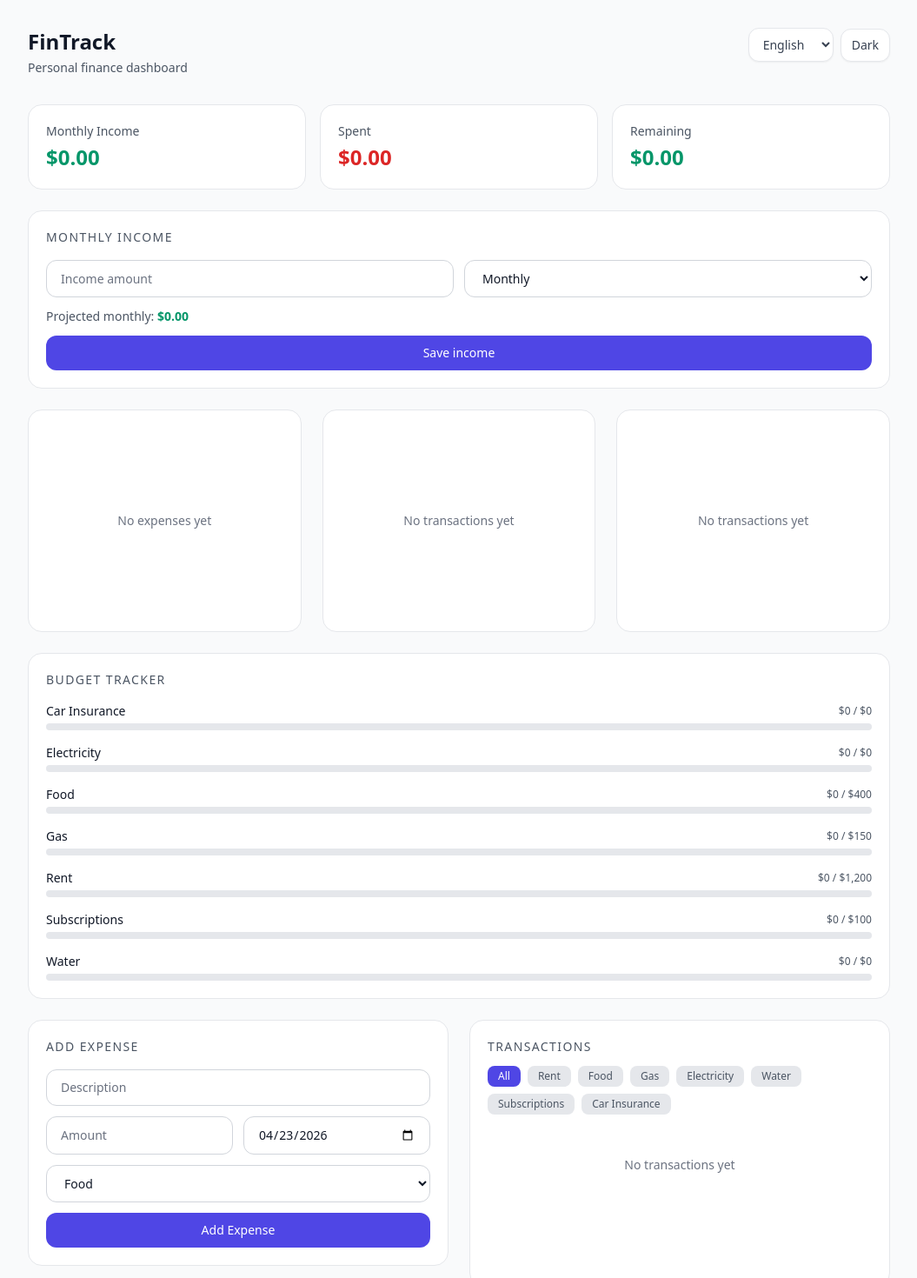
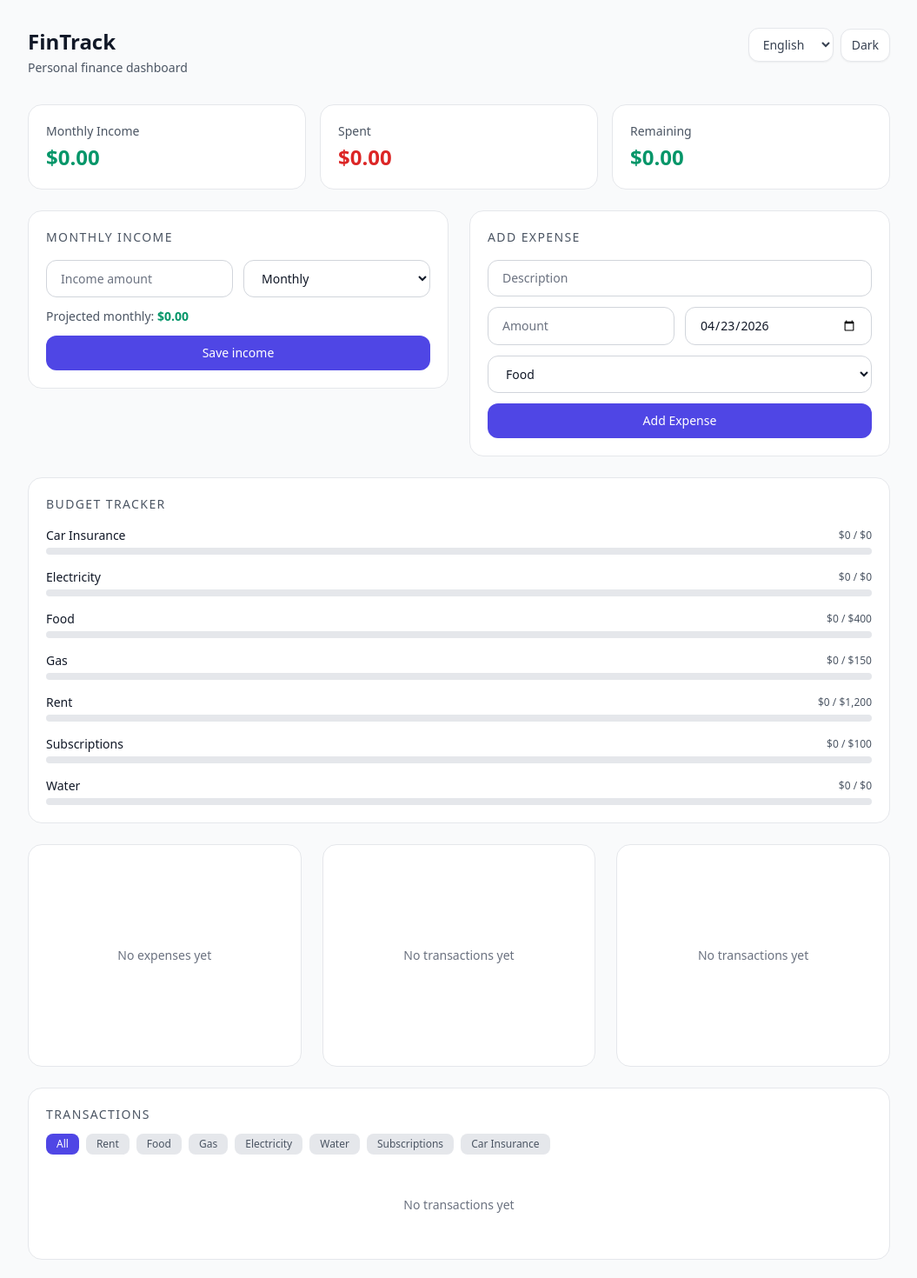
Before and after one commit to bruyi22/fintrack, a React (Vite) app: page / in a window 1280 px wide. Shown: the top 1470 px of the page at 87% size, without its empty margins (112-1167 px from the left). Built offline with nearby package versions, Linux system fonts and the light colour scheme.

Commit message:
Refactor layout of IncomeSetup and TransactionForm components
- Removed unnecessary margin from the main div in both components for a cleaner layout.
- Updated App component to arrange IncomeSetup and TransactionForm side by side within a grid layout, improving overall UI structure.

```diff
--- a/src/App.jsx
+++ b/src/App.jsx
@@ -68,7 +68,12 @@ export default function App() {
 
           <SummaryCards />
 
-          <IncomeSetup />
+          <div className="mb-6 grid grid-cols-1 gap-6 lg:grid-cols-2 lg:items-start">
+            <IncomeSetup />
+            <TransactionForm />
+          </div>
+
+          <BudgetTracker />
 
           <div className="mb-6 grid grid-cols-1 gap-6 lg:grid-cols-3">
             <SpendingPie />
@@ -76,12 +81,7 @@ export default function App() {
             <TrendLine />
           </div>
 
-          <BudgetTracker />
-
-          <div className="grid grid-cols-1 gap-6 lg:grid-cols-2">
-            <TransactionForm />
-            <TransactionList />
-          </div>
+          <TransactionList />
         </div>
       </div>
     </FinanceProvider>
--- a/src/components/IncomeSetup.jsx
+++ b/src/components/IncomeSetup.jsx
@@ -27,7 +27,7 @@ export default function IncomeSetup() {
   };
 
   return (
-    <div className="mb-6 rounded-2xl border border-gray-200 bg-white p-5 dark:border-gray-700 dark:bg-gray-800">
+    <div className="rounded-2xl border border-gray-200 bg-white p-5 dark:border-gray-700 dark:bg-gray-800">
       <h2 className="mb-4 text-sm font-medium uppercase tracking-widest text-gray-600 dark:text-gray-400">
         {t("income_title")}
       </h2>
--- a/src/components/TransactionForm.jsx
+++ b/src/components/TransactionForm.jsx
@@ -42,7 +42,7 @@ export default function TransactionForm() {
   };
 
   return (
-    <div className="mb-6 rounded-2xl border border-gray-200 bg-white p-5 dark:border-gray-700 dark:bg-gray-800">
+    <div className="rounded-2xl border border-gray-200 bg-white p-5 dark:border-gray-700 dark:bg-gray-800">
       <h2 className="mb-4 text-sm font-medium uppercase tracking-widest text-gray-600 dark:text-gray-400">
         {t("expense_title")}
       </h2>
```
